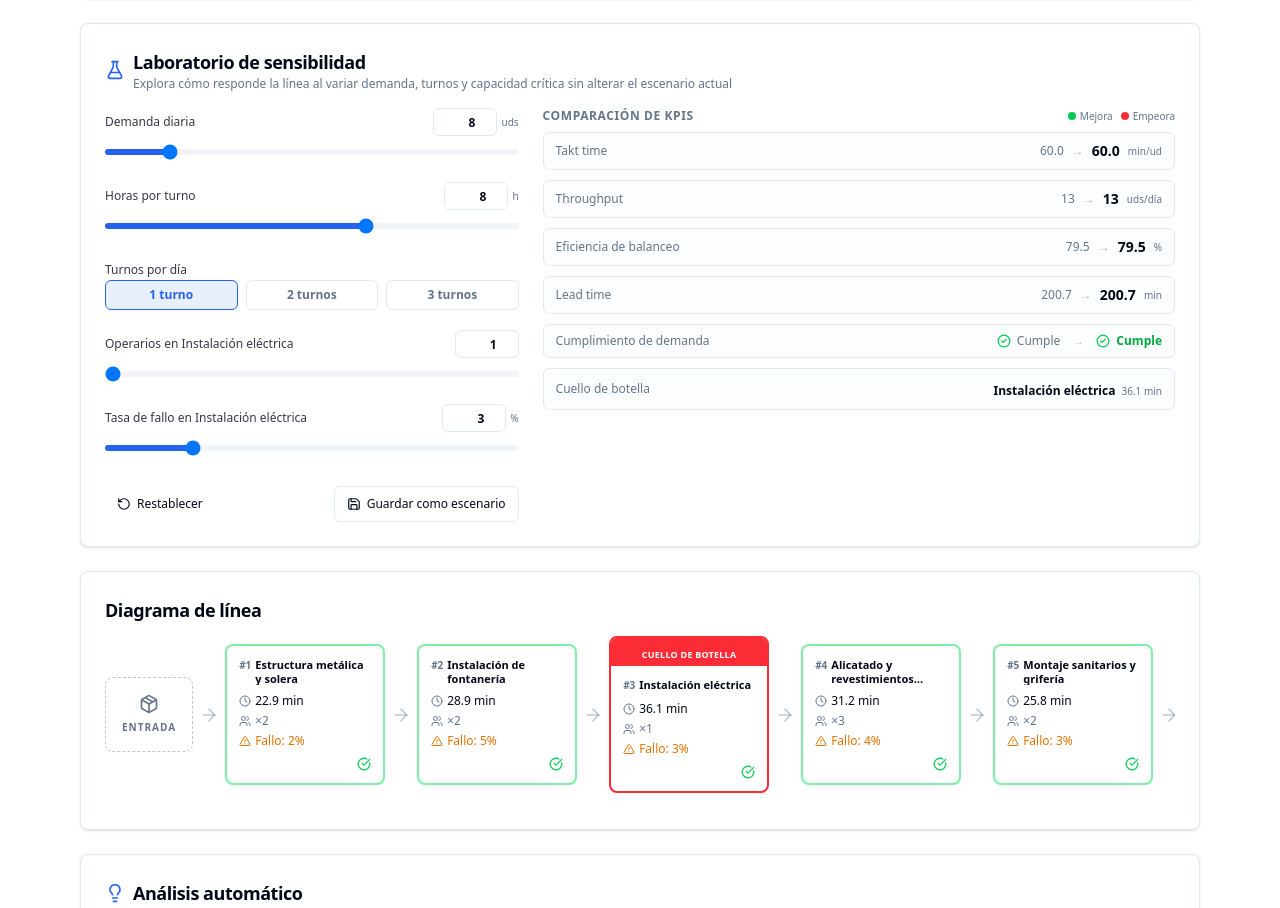
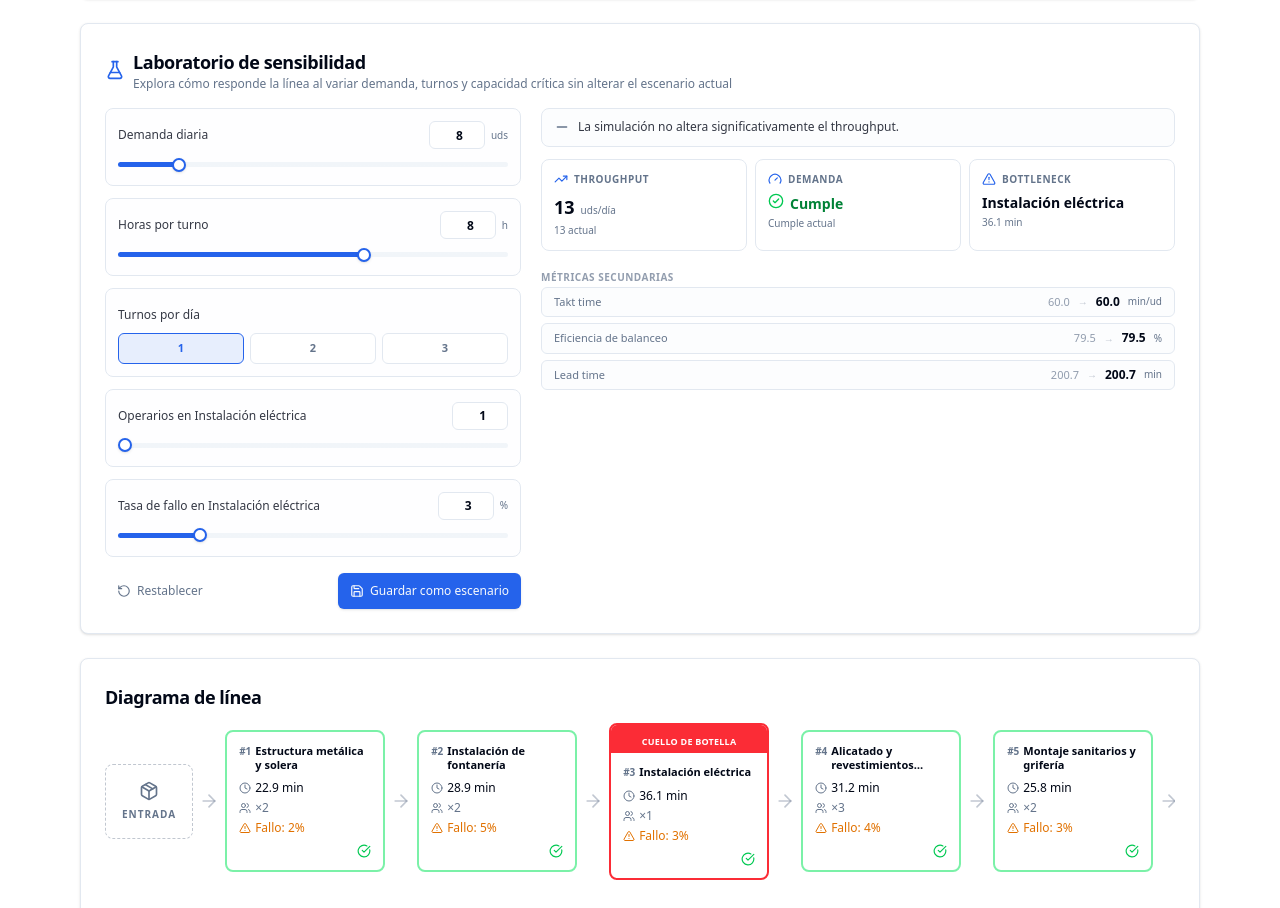
Before and after one commit to markusx5622/takt-studio, a Next.js app: page /simulador in a window 1280 px wide. Shown: the part 1822-2730 px from the top of the page. Built offline with nearby package versions, Linux system fonts and the light colour scheme.

Commit message:
chore: refina sensitivity lab con mejor jerarquía y UX

```diff
--- a/components/SensitivityLab.tsx
+++ b/components/SensitivityLab.tsx
@@ -13,9 +13,14 @@ import {
   Save,
   AlertTriangle,
   CheckCircle2,
+  TrendingUp,
+  TrendingDown,
   Minus,
   ArrowUpRight,
   ArrowDownRight,
+  Gauge,
+  Clock,
+  BarChart3,
 } from "lucide-react"
 import type { Scenario, Station, KPIs } from "@/types"
 
@@ -28,9 +33,126 @@ function cloneScenario(scenario: Scenario): Scenario {
   }
 }
 
-// ─── Delta badge ───────────────────────────────────────────────────────────────
+// ─── Impact summary ────────────────────────────────────────────────────────────
 
-function DeltaRow({
+function ImpactSummary({ baseKpis, labKpis }: { baseKpis: KPIs; labKpis: KPIs }) {
+  const throughputDelta = labKpis.throughputPerDay - baseKpis.throughputPerDay
+  const passedToMeet = !baseKpis.meetsDemand && labKpis.meetsDemand
+  const lostMeeting = baseKpis.meetsDemand && !labKpis.meetsDemand
+
+  let tone: "positive" | "negative" | "neutral" = "neutral"
+  if (passedToMeet || throughputDelta >= 5) tone = "positive"
+  else if (lostMeeting || throughputDelta <= -5) tone = "negative"
+
+  const bgClass =
+    tone === "positive"
+      ? "border-green-200/60 bg-green-50/50"
+      : tone === "negative"
+        ? "border-red-200/60 bg-red-50/50"
+        : "border-border bg-muted/20"
+
+  const iconColor =
+    tone === "positive" ? "text-green-600" : tone === "negative" ? "text-red-600" : "text-muted-foreground"
+
+  const textColor =
+    tone === "positive"
+      ? "text-green-800"
+      : tone === "negative"
+        ? "text-red-800"
+        : "text-foreground/80"
+
+  return (
+    <div className={cn("mb-3 rounded-lg border px-3 py-2.5", bgClass)}>
+      <div className="flex items-center gap-2">
+        {tone === "positive" ? (
+          <TrendingUp className={cn("h-4 w-4 shrink-0", iconColor)} />
+        ) : tone === "negative" ? (
+          <TrendingDown className={cn("h-4 w-4 shrink-0", iconColor)} />
+        ) : (
+          <Minus className={cn("h-4 w-4 shrink-0", iconColor)} />
+        )}
+        <p className={cn("text-xs font-medium leading-snug", textColor)}>
+          {passedToMeet
+            ? `La simulación proyecta +${throughputDelta} uds/día. La línea pasa a cumplir la demanda.`
+            : lostMeeting
+              ? `La simulación proyecta ${throughputDelta} uds/día. La línea deja de cumplir la demanda.`
+              : throughputDelta > 0
+                ? `La simulación proyecta +${throughputDelta} uds/día de throughput.`
+                : throughputDelta < 0
+                  ? `La simulación proyecta ${throughputDelta} uds/día de throughput.`
+                  : "La simulación no altera significativamente el throughput."}
+          {labKpis.bottleneckStationId !== baseKpis.bottleneckStationId &&
+            " El cuello de botella cambia de estación."}
+        </p>
+      </div>
+    </div>
+  )
+}
+
+// ─── Primary KPI card ──────────────────────────────────────────────────────────
+
+function PrimaryKpi({
+  icon: Icon,
+  label,
+  current,
+  projected,
+  unit,
+  format,
+  better,
+}: {
+  icon: React.ComponentType<{ className?: string }>
+  label: string
+  current: number
+  projected: number
+  unit?: string
+  format: (v: number) => string
+  better: "higher" | "lower" | "none"
+}) {
+  const delta = projected - current
+  const hasChange = Math.abs(delta) >= 0.01
+  const isBetter =
+    better === "higher" ? delta > 0 : better === "lower" ? delta < 0 : false
+  const isWorse =
+    better === "higher" ? delta < 0 : better === "lower" ? delta > 0 : false
+
+  return (
+    <div className="flex flex-col rounded-lg border bg-background p-3">
+      <div className="mb-1.5 flex items-center gap-1.5">
+        <Icon className="h-3.5 w-3.5 text-primary" />
+        <span className="text-[10px] font-semibold uppercase tracking-wider text-muted-foreground">
+          {label}
+        </span>
+      </div>
+      <div className="flex items-baseline gap-1.5">
+        <span className="text-lg font-bold tabular-nums">{format(projected)}</span>
+        {unit && <span className="text-[10px] text-muted-foreground">{unit}</span>}
+      </div>
+      <div className="mt-0.5 flex items-center gap-1.5">
+        <span className="text-[10px] text-muted-foreground">{format(current)} actual</span>
+        {hasChange && (
+          <span
+            className={cn(
+              "inline-flex items-center gap-0.5 text-[10px] font-bold",
+              isBetter ? "text-green-600" : isWorse ? "text-red-600" : "text-muted-foreground"
+            )}
+          >
+            {isBetter ? (
+              <ArrowUpRight className="h-2.5 w-2.5" />
+            ) : isWorse ? (
+              <ArrowDownRight className="h-2.5 w-2.5" />
+            ) : null}
+            {delta > 0 ? "+" : ""}
+            {format(delta)}
+          </span>
+        )}
+      </div>
+    </div>
+  )
+}
+
+// ─── Secondary delta row ───────────────────────────────────────────────────────
+
+function SecondaryDelta({
   label,
   current,
   projected,
@@ -54,27 +176,20 @@ function DeltaRow({
     decimals === 0 ? String(Math.round(v)) : v.toFixed(decimals)
 
   return (
-    <div className="flex items-center justify-between gap-3 rounded-md border bg-muted/20 px-3 py-2">
-      <span className="text-xs font-medium text-muted-foreground">{label}</span>
-      <div className="flex items-center gap-2 text-right">
-        <span className="text-xs text-muted-foreground">{fmt(current)}</span>
-        <span className="text-xs text-muted-foreground/50">→</span>
-        <span className="text-sm font-semibold">{fmt(projected)}</span>
+    <div className="flex items-center justify-between rounded-md border bg-muted/20 px-3 py-1.5">
+      <span className="text-[11px] font-medium text-muted-foreground">{label}</span>
+      <div className="flex items-center gap-2">
+        <span className="text-[11px] text-muted-foreground/70">{fmt(current)}</span>
+        <span className="text-[10px] text-muted-foreground/40">→</span>
+        <span className="text-xs font-semibold">{fmt(projected)}</span>
         {unit && <span className="text-[10px] text-muted-foreground">{unit}</span>}
         {hasChange && (
           <span
             className={cn(
-              "inline-flex items-center gap-0.5 text-[10px] font-bold",
+              "text-[10px] font-semibold",
               isBetter ? "text-green-600" : isWorse ? "text-red-600" : "text-muted-foreground"
             )}
           >
-            {isBetter ? (
-              <ArrowUpRight className="h-3 w-3" />
-            ) : isWorse ? (
-              <ArrowDownRight className="h-3 w-3" />
-            ) : (
-              <Minus className="h-3 w-3" />
-            )}
             {delta > 0 ? "+" : ""}
             {fmt(delta)}
           </span>
@@ -84,7 +199,7 @@ function DeltaRow({
   )
 }
 
-// ─── Control slider ────────────────────────────────────────────────────────────
+// ─── LabControl (refined) ──────────────────────────────────────────────────────
 
 function LabControl({
   label,
@@ -108,10 +223,15 @@ function LabControl({
   const pct = max > min ? ((value - min) / (max - min)) * 100 : 0
 
   return (
-    <div className={cn("space-y-1.5", disabled && "opacity-50 pointer-events-none")}>
-      <div className="flex items-center justify-between">
+    <div
+      className={cn(
+        "rounded-lg border bg-muted/10 p-3 transition-opacity",
+        disabled && "opacity-50 pointer-events-none"
+      )}
+    >
+      <div className="flex items-center justify-between gap-3">
         <span className="text-xs font-medium text-foreground/80">{label}</span>
-        <div className="flex items-center gap-1">
+        <div className="flex items-center gap-1.5">
           <input
             type="number"
             value={value}
@@ -122,12 +242,12 @@ function LabControl({
               const v = parseFloat(e.target.value)
               if (!isNaN(v)) onChange(Math.min(max, Math.max(min, v)))
             }}
-            className="h-7 w-16 rounded-md border bg-background px-1.5 text-right text-xs font-semibold tabular-nums focus:outline-none focus:ring-1 focus:ring-ring"
+            className="h-7 w-14 rounded-md border bg-background px-1.5 text-right text-xs font-bold tabular-nums focus:outline-none focus:ring-1 focus:ring-ring"
           />
           {unit && <span className="text-[10px] text-muted-foreground">{unit}</span>}
         </div>
       </div>
-      <div className="relative h-5">
+      <div className="relative mt-2 h-4">
         <input
           type="range"
           min={min}
@@ -135,12 +255,12 @@ function LabControl({
           step={step}
           value={value}
           onChange={(e) => onChange(parseFloat(e.target.value))}
-          className="absolute inset-0 h-full w-full cursor-pointer appearance-none bg-transparent focus:outline-none"
+          className="absolute inset-0 h-full w-full cursor-pointer appearance-none bg-transparent focus:outline-none [&::-webkit-slider-thumb]:h-3.5 [&::-webkit-slider-thumb]:w-3.5 [&::-webkit-slider-thumb]:appearance-none [&::-webkit-slider-thumb]:rounded-full [&::-webkit-slider-thumb]:border-2 [&::-webkit-slider-thumb]:border-primary [&::-webkit-slider-thumb]:bg-background [&::-webkit-slider-thumb]:shadow-sm [&::-moz-range-thumb]:h-3.5 [&::-moz-range-thumb]:w-3.5 [&::-moz-range-thumb]:rounded-full [&::-moz-range-thumb]:border-2 [&::-moz-range-thumb]:border-primary [&::-moz-range-thumb]:bg-background [&::-moz-range-thumb]:shadow-sm"
           style={{
             background: `linear-gradient(to right, hsl(var(--primary)) 0%, hsl(var(--primary)) ${pct}%, hsl(var(--muted)) ${pct}%, hsl(var(--muted)) 100%)`,
             borderRadius: "9999px",
-            height: "6px",
-            marginTop: "7px",
+            height: "5px",
+            marginTop: "5px",
           }}
         />
       </div>
@@ -148,7 +268,7 @@ function LabControl({
   )
 }
 
-// ─── Shift selector ────────────────────────────────────────────────────────────
+// ─── Shift selector (refined) ──────────────────────────────────────────────────
 
 function ShiftSelector({
   value,
@@ -158,21 +278,21 @@ function ShiftSelector({
   onChange: (v: number) => void
 }) {
   return (
-    <div className="space-y-1.5">
+    <div className="rounded-lg border bg-muted/10 p-3">
       <span className="text-xs font-medium text-foreground/80">Turnos por día</span>
-      <div className="flex gap-2">
+      <div className="mt-2 flex gap-1.5">
         {[1, 2, 3].map((n) => (
           <button
             key={n}
             onClick={() => onChange(n)}
             className={cn(
-              "flex-1 rounded-md border px-3 py-1.5 text-xs font-semibold transition-all",
+              "flex-1 rounded-md border px-2 py-1.5 text-[11px] font-semibold transition-all",
               value === n
                 ? "border-primary bg-primary/10 text-primary"
                 : "border-border bg-background text-muted-foreground hover:bg-muted"
             )}
           >
-            {n} turno{n > 1 ? "s" : ""}
+            {n}
           </button>
         ))}
       </div>
@@ -190,15 +310,15 @@ function SensitivityLabSkeleton() {
         <div className="h-5 w-48 animate-pulse rounded bg-muted" />
       </CardHeader>
       <CardContent>
-        <div className="grid grid-cols-1 gap-6 md:grid-cols-5">
-          <div className="space-y-4 md:col-span-2">
+        <div className="grid grid-cols-1 gap-5 md:grid-cols-5">
+          <div className="space-y-3 md:col-span-2">
             {Array.from({ length: 4 }).map((_, i) => (
-              <div key={i} className="h-12 animate-pulse rounded bg-muted" />
+              <div key={i} className="h-14 animate-pulse rounded-lg bg-muted" />
             ))}
           </div>
-          <div className="space-y-3 md:col-span-3">
+          <div className="space-y-2 md:col-span-3">
             {Array.from({ length: 6 }).map((_, i) => (
-              <div key={i} className="h-10 animate-pulse rounded bg-muted" />
+              <div key={i} className="h-8 animate-pulse rounded bg-muted" />
             ))}
           </div>
         </div>
@@ -218,7 +338,6 @@ export default function SensitivityLab() {
 
   const [labScenario, setLabScenario] = useState<Scenario | null>(null)
 
-  // Sync labScenario when active scenario changes
   useEffect(() => {
     if (activeScenario) {
       setLabScenario(cloneScenario(activeScenario))
@@ -279,7 +398,6 @@ export default function SensitivityLab() {
     if (labScenario.shiftsPerDay !== activeScenario.shiftsPerDay)
       scenarioChanges.shiftsPerDay = labScenario.shiftsPerDay
 
-    // Use a more specific name if only one thing changed
     const diffs: string[] = []
     if (scenarioChanges.demandPerDay !== undefined) diffs.push(`demanda ${labScenario.demandPerDay}`)
     if (scenarioChanges.shiftHours !== undefined) diffs.push(`horas ${labScenario.shiftHours}h`)
@@ -342,9 +460,9 @@ export default function SensitivityLab() {
         </div>
       </CardHeader>
       <CardContent>
-        <div className="grid grid-cols-1 gap-6 md:grid-cols-5">
-          {/* ── Controls column ───────────────────────────────────────────── */}
-          <div className="space-y-5 md:col-span-2">
+        <div className="grid grid-cols-1 gap-5 md:grid-cols-5">
+          {/* ── Controls ────────────────────────────────────────────────────── */}
+          <div className="space-y-3 md:col-span-2">
             <LabControl
               label="Demanda diaria"
               value={labScenario.demandPerDay}
@@ -422,20 +540,19 @@ export default function SensitivityLab() {
             )}
 
             {/* Actions */}
-            <div className="flex gap-2 pt-2">
+            <div className="flex items-center gap-2 pt-1">
               <Button
                 variant="ghost"
                 size="sm"
-                className="gap-1.5 text-xs"
+                className="gap-1.5 text-xs text-muted-foreground hover:text-foreground"
                 onClick={handleReset}
               >
                 <RotateCcw className="h-3.5 w-3.5" />
                 Restablecer
               </Button>
               <Button
-                variant="outline"
                 size="sm"
-                className="ml-auto gap-1.5 text-xs transition-all hover:bg-muted hover:border-foreground/20"
+                className="ml-auto gap-1.5 text-xs shadow-sm transition-all hover:shadow-md"
                 onClick={handleSave}
               >
                 <Save className="h-3.5 w-3.5" />
@@ -444,112 +561,110 @@ export default function SensitivityLab() {
             </div>
           </div>
 
-          {/* ── KPI comparison column ─────────────────────────────────────── */}
-          <div className="space-y-2.5 md:col-span-3">
-            <div className="mb-2 flex items-center justify-between">
-              <span className="text-xs font-semibold uppercase tracking-wider text-muted-foreground">
-                Comparación de KPIs
-              </span>
-              <div className="flex items-center gap-2 text-[10px] text-muted-foreground">
-                <span className="inline-flex items-center gap-1">
-                  <span className="h-2 w-2 rounded-full bg-green-500" />
-                  Mejora
-                </span>
-                <span className="inline-flex items-center gap-1">
-                  <span className="h-2 w-2 rounded-full bg-red-500" />
-                  Empeora
-                </span>
-              </div>
-            </div>
+          {/* ── Impact ──────────────────────────────────────────────────────── */}
+          <div className="space-y-2 md:col-span-3">
+            <ImpactSummary baseKpis={baseKpis} labKpis={labKpis} />
 
-            <DeltaRow
-              label="Takt time"
-              current={baseKpis.taktTimeMin}
-              projected={labKpis.taktTimeMin}
-              unit="min/ud"
-              invert
-              decimals={1}
-            />
-            <DeltaRow
-              label="Throughput"
-              current={baseKpis.throughputPerDay}
-              projected={labKpis.throughputPerDay}
-              unit="uds/día"
-              decimals={0}
-            />
-            <DeltaRow
-              label="Eficiencia de balanceo"
-              current={baseKpis.balancingEfficiency * 100}
-              projected={labKpis.balancingEfficiency * 100}
-              unit="%"
-              decimals={1}
-            />
-            <DeltaRow
-              label="Lead time"
-              current={baseKpis.leadTimeMin}
-              projected={labKpis.leadTimeMin}
-              unit="min"
-              invert
-              decimals={1}
-            />
-
-            {/* Demand status */}
-            <div className="flex items-center justify-between gap-3 rounded-md border bg-muted/20 px-3 py-2">
-              <span className="text-xs font-medium text-muted-foreground">Cumplimiento de demanda</span>
-              <div className="flex items-center gap-3">
-                <div className="flex items-center gap-1.5">
-                  {baseKpis.meetsDemand ? (
-                    <CheckCircle2 className="h-3.5 w-3.5 text-green-500" />
-                  ) : (
-                    <ArrowDownRight className="h-3.5 w-3.5 text-red-500" />
-                  )}
-                  <span className="text-xs text-muted-foreground">
-                    {baseKpis.meetsDemand ? "Cumple" : "No cumple"}
+            {/* Primary KPIs */}
+            <div className="grid grid-cols-2 gap-2 sm:grid-cols-3">
+              <PrimaryKpi
+                icon={TrendingUp}
+                label="Throughput"
+                current={baseKpis.throughputPerDay}
+                projected={labKpis.throughputPerDay}
+                unit="uds/día"
+                format={(v) => String(Math.round(v))}
+                better="higher"
+              />
+              <div className="flex flex-col rounded-lg border bg-background p-3">
+                <div className="mb-1.5 flex items-center gap-1.5">
+                  <Gauge className="h-3.5 w-3.5 text-primary" />
+                  <span className="text-[10px] font-semibold uppercase tracking-wider text-muted-foreground">
+                    Demanda
                   </span>
                 </div>
-                <span className="text-xs text-muted-foreground/40">→</span>
-                <div className="flex items-center gap-1.5">
+                <div className="flex items-baseline gap-1.5">
                   {labKpis.meetsDemand ? (
-                    <CheckCircle2 className="h-3.5 w-3.5 text-green-500" />
+                    <CheckCircle2 className="h-4 w-4 text-green-500" />
                   ) : (
-                    <ArrowDownRight className="h-3.5 w-3.5 text-red-500" />
+                    <ArrowDownRight className="h-4 w-4 text-red-500" />
                   )}
                   <span
                     className={cn(
-                      "text-xs font-semibold",
-                      labKpis.meetsDemand ? "text-green-600" : "text-red-600"
+                      "text-sm font-bold",
+                      labKpis.meetsDemand ? "text-green-700" : "text-red-700"
                     )}
                   >
                     {labKpis.meetsDemand ? "Cumple" : "No cumple"}
                   </span>
+                </div>
+                <div className="mt-0.5 flex items-center gap-1">
+                  <span className="text-[10px] text-muted-foreground">
+                    {baseKpis.meetsDemand ? "Cumple" : "No cumple"} actual
+                  </span>
                   {labKpis.meetsDemand && !baseKpis.meetsDemand && (
-                    <Badge variant="outline" className="bg-green-50 text-[10px] text-green-700">
-                      Pasa a cumplir
+                    <Badge variant="outline" className="bg-green-50 text-[9px] text-green-700">
+                      +cumple
                     </Badge>
                   )}
                   {!labKpis.meetsDemand && baseKpis.meetsDemand && (
-                    <Badge variant="outline" className="bg-red-50 text-[10px] text-red-700">
-                      Deja de cumplir
+                    <Badge variant="outline" className="bg-red-50 text-[9px] text-red-700">
+                      -cumple
+                    </Badge>
+                  )}
+                </div>
+              </div>
+              <div className="flex flex-col rounded-lg border bg-background p-3">
+                <div className="mb-1.5 flex items-center gap-1.5">
+                  <AlertTriangle className="h-3.5 w-3.5 text-primary" />
+                  <span className="text-[10px] font-semibold uppercase tracking-wider text-muted-foreground">
+                    Bottleneck
+                  </span>
+                </div>
+                <span className="truncate text-sm font-bold" title={labKpis.bottleneckStationName}>
+                  {labKpis.bottleneckStationName}
+                </span>
+                <div className="mt-0.5 flex items-center gap-1.5">
+                  <span className="text-[10px] text-muted-foreground">
+                    {labKpis.bottleneckCycleMin.toFixed(1)} min
+                  </span>
+                  {labKpis.bottleneckStationId !== baseKpis.bottleneckStationId && (
+                    <Badge variant="outline" className="text-[9px]">
+                      Cambia
                     </Badge>
                   )}
                 </div>
               </div>
             </div>
 
-            {/* Bottleneck */}
-            <div className="flex items-center justify-between gap-3 rounded-md border bg-muted/20 px-3 py-2">
-              <span className="text-xs font-medium text-muted-foreground">Cuello de botella</span>
-              <div className="text-right">
-                <span className="text-xs font-semibold">{labKpis.bottleneckStationName}</span>
-                <span className="ml-1.5 text-[10px] text-muted-foreground">
-                  {labKpis.bottleneckCycleMin.toFixed(1)} min
-                </span>
-                {labKpis.bottleneckStationId !== baseKpis.bottleneckStationId && (
-                  <Badge variant="outline" className="ml-2 text-[10px]">
-                    Cambia
-                  </Badge>
-                )}
-              </div>
+            {/* Secondary KPIs */}
+            <div className="space-y-1.5 pt-1">
+              <span className="text-[10px] font-semibold uppercase tracking-wider text-muted-foreground/70">
+                Métricas secundarias
+              </span>
+              <SecondaryDelta
+                label="Takt time"
+                current={baseKpis.taktTimeMin}
+                projected={labKpis.taktTimeMin}
+                unit="min/ud"
+                invert
+                decimals={1}
+              />
+              <SecondaryDelta
+                label="Eficiencia de balanceo"
+                current={baseKpis.balancingEfficiency * 100}
+                projected={labKpis.balancingEfficiency * 100}
+                unit="%"
+                decimals={1}
+              />
+              <SecondaryDelta
+                label="Lead time"
+                current={baseKpis.leadTimeMin}
+                projected={labKpis.leadTimeMin}
+                unit="min"
+                invert
+                decimals={1}
+              />
             </div>
           </div>
         </div>
```
